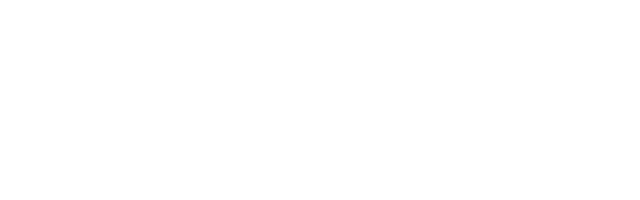
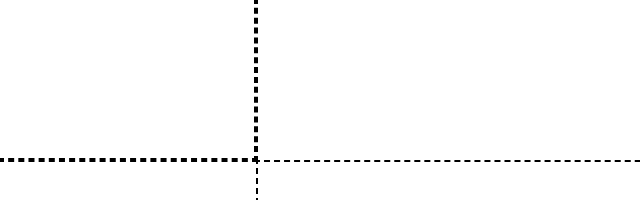
Before and after one commit to erik9691/Admin-Dashboard-Project, a plain HTML site: page index.html in a window 1280 px wide. Shown: the top 200 px of the page, without its empty margins (0-640 px from the left). Drawn offline with Linux system fonts and the light colour scheme.

Commit message:
Very general layout
Dedicated space for sidebar, header and content

```diff
--- a/index.html
+++ b/index.html
@@ -4,8 +4,14 @@
     <meta charset="UTF-8">
     <meta name="viewport" content="width=device-width, initial-scale=1.0">
     <title>Admin Dashboard</title>
+    <link rel="stylesheet" href="style.css">
 </head>
 <body>
-
+    <div class="sidebar">
+    </div>
+    <div class="header">
+    </div>
+    <div class="content">
+    </div>
 </body>
 </html>
--- a/style.css
+++ b/style.css
@@ -0,0 +1,12 @@
+*
+{
+    margin: 0;
+    padding: 0;
+    outline: dashed 2px black;
+}
+body
+{
+    height: 100vh;
+    display: grid;
+    grid-template: 1fr 4fr / 1fr 4fr;
+}
```
Also changed, not shown: icons/home.svg (added).
